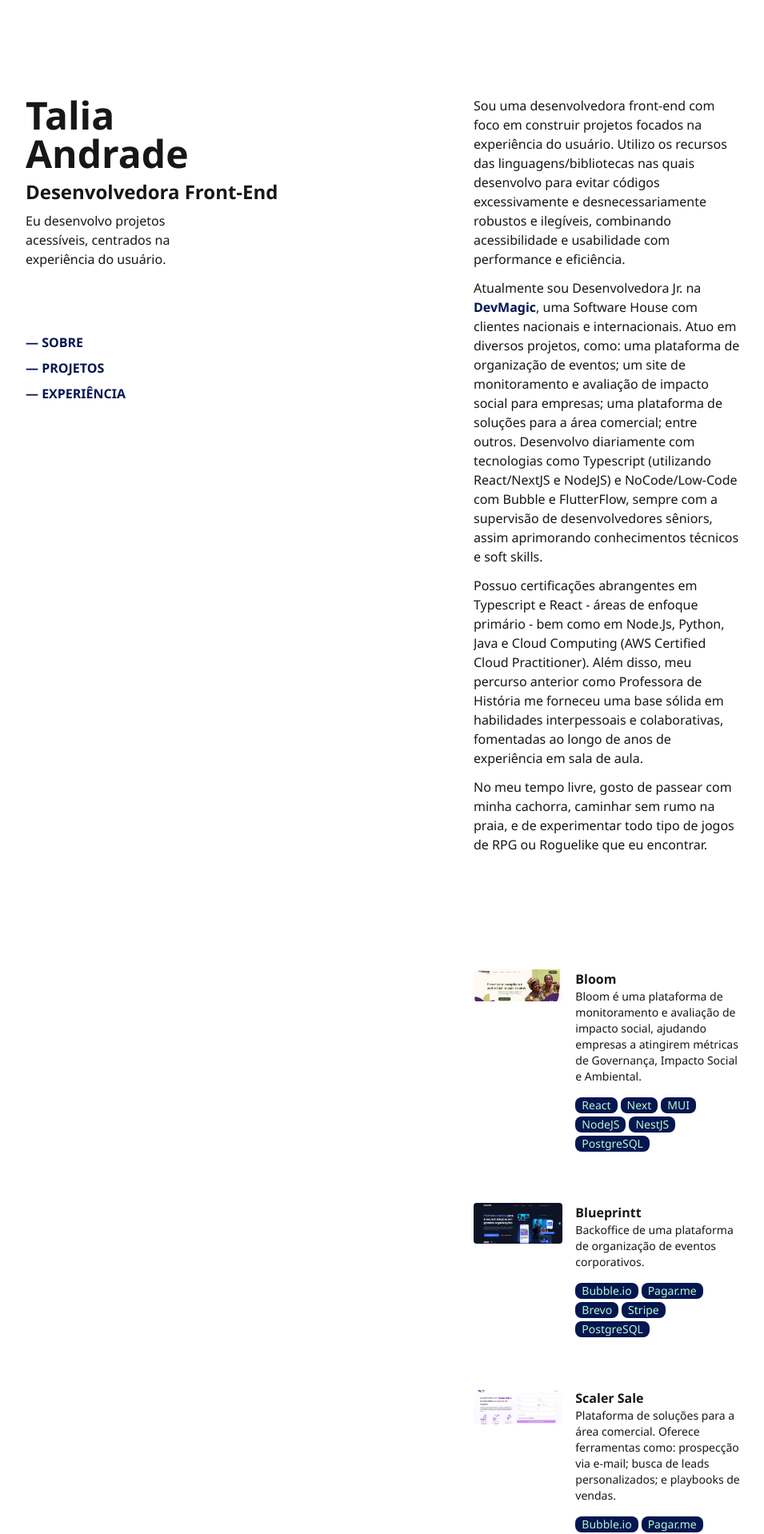
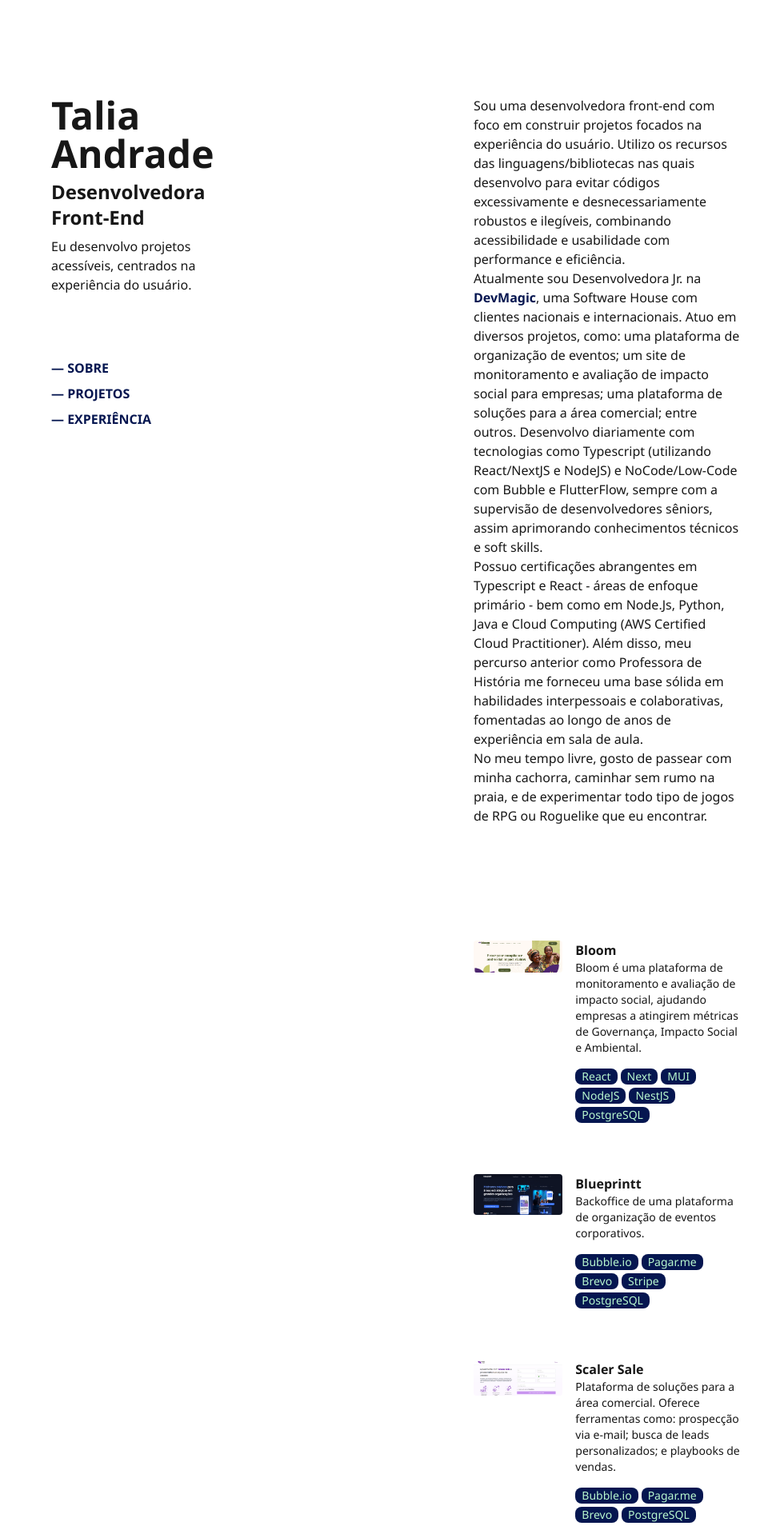
Before and after one commit to techtalia/portfolio, a Next.js app: page / in a window 1280 px wide. Shown: the part 40-1958 px from the top of the page at 80% size, without its empty margins (160-1115 px from the left). Built offline with nearby package versions, Linux system fonts and the light colour scheme; some icons are missing.

Commit message:
adding blur and sticky header sections

```diff
--- a/src/app/modules/about.tsx
+++ b/src/app/modules/about.tsx
@@ -4,7 +4,8 @@ import React from "react";
 const About = () => {
   return (
     <div className="pt-24 space-y-3 ">
-      <p className="font-bold pb-8 lg:hidden">SOBRE</p>
+      <p className="font-bold pb-8 lg:hidden sticky top-0 px-8 backdrop-blur-sm">SOBRE</p>
+      <div className="px-8 lg:px-0">
       <p>
         Sou uma desenvolvedora front-end com foco em construir projetos focados
         na experiência do usuário. Utilizo os recursos das
@@ -44,6 +45,7 @@ const About = () => {
         rumo na praia, e de experimentar todo tipo de jogos de RPG ou Roguelike
         que eu encontrar.
       </p>
+      </div>
     </div>
   );
 };
--- a/src/app/modules/footer.tsx
+++ b/src/app/modules/footer.tsx
@@ -2,7 +2,7 @@ import React from "react";
 
 const Footer = () => {
   return (
-    <div className="pt-24 w-4/5">
+    <div className="pt-24 w-4/5 px-8 lg:px-0">
       <p>
         Código feito no{" "}
         <a
--- a/src/app/page.tsx
+++ b/src/app/page.tsx
@@ -30,9 +30,9 @@ export default function Home() {
 
   return (
     <>
-      <div id="background" className="lg:flex lg:px-48 px-8 py-16">
-        <main id="content" className="w-full h-full">
-          <div className="lg:fixed lg:w-1/4 lg:pt-24" id="sidebar">
+      <div id="background" className="lg:flex lg:px-48 py-16">
+        <main id="content" >
+          <div className="lg:fixed lg:w-1/4 lg:pt-24 px-8" id="sidebar">
             {/* <p className={`${inViewAbout ? "text-red-800" : "text-blue-800"}`}>
               teste About
             </p>
@@ -58,7 +58,7 @@ export default function Home() {
 
           {/* right side, content */}
           <div
-            className="xl:ml-140 lg:ml-100 overflow-y-auto mb-6 w-fit"
+            className="xl:ml-140 lg:ml-100 mb-6 w-fit"
 
           >
             <div id="about" ref={refAbout}>
@@ -67,7 +67,8 @@ export default function Home() {
 
             {/* Projects */}
             <div id="projects" className="mt-36 " ref={refProjects}>
-              <p className="font-bold pb-8 lg:hidden">PROJETOS</p>
+              <p className="font-bold pb-8 lg:hidden sticky top-0 backdrop-blur-sm px-8">PROJETOS</p>
+              <div className="px-8 lg:px-0">
 
               <Project
                 link="https://www.bloombyimpact.com/"
@@ -124,12 +125,15 @@ export default function Home() {
                 alt="Página inicial do projeto Conexão Ybyra"
                 tags={["React", "Typescript", "MySQL", "Java", "Spring"]}
               />
+              </div>
             </div>
 
             {/* Experience */}
             <div id="experience" className="pt-24" ref={refExperience}>
-              <p className="font-bold pb-8 lg:hidden">EXPERIÊNCIA</p>
-
+              <p className="font-bold pb-8 lg:hidden sticky top-0 backdrop-blur-sm px-8">
+                EXPERIÊNCIA
+              </p>
+              <div className="px-8 lg:px-0">
               <Experience
                 year="DEZ 2023 — PRESENTE"
                 position="Desenvolvedora Junior"
@@ -148,6 +152,7 @@ export default function Home() {
                   "Flutterflow",
                 ]}
               />
+              </div>
             </div>
 
             {/* Footer */}
```
